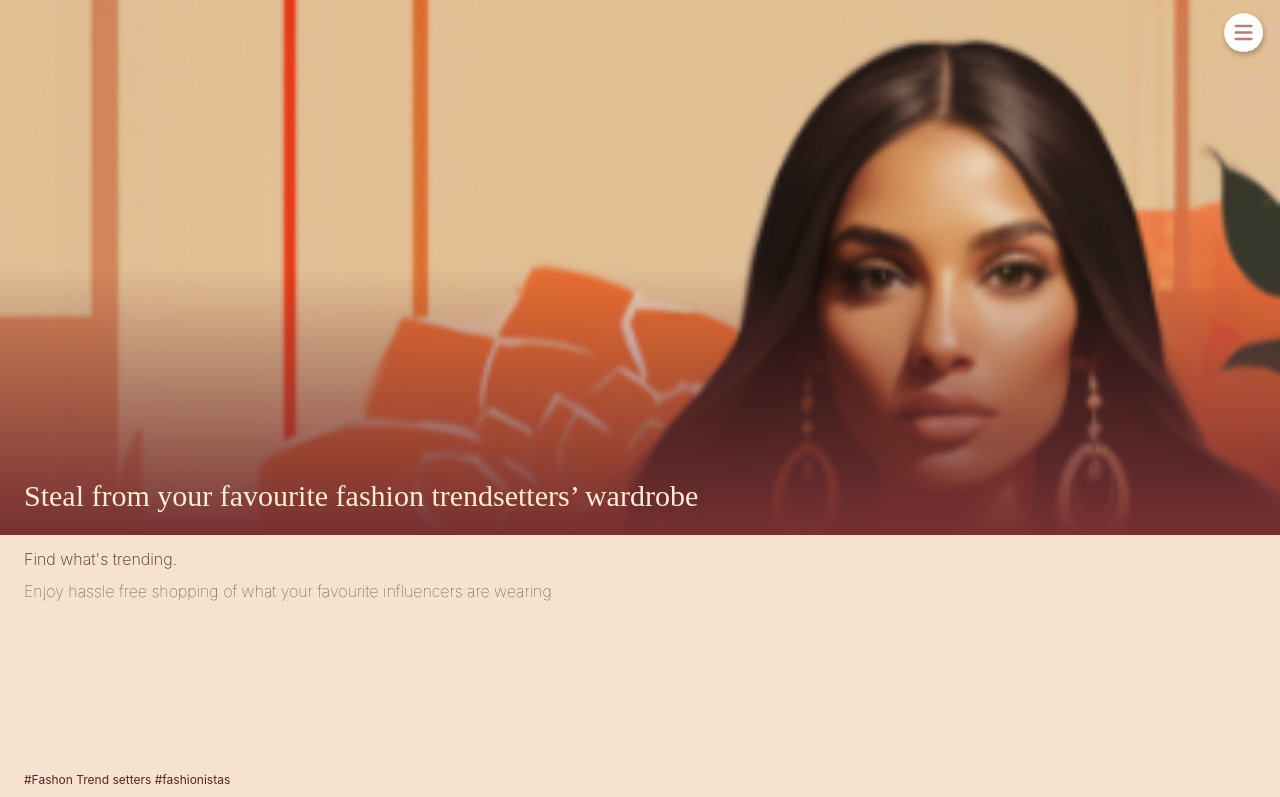
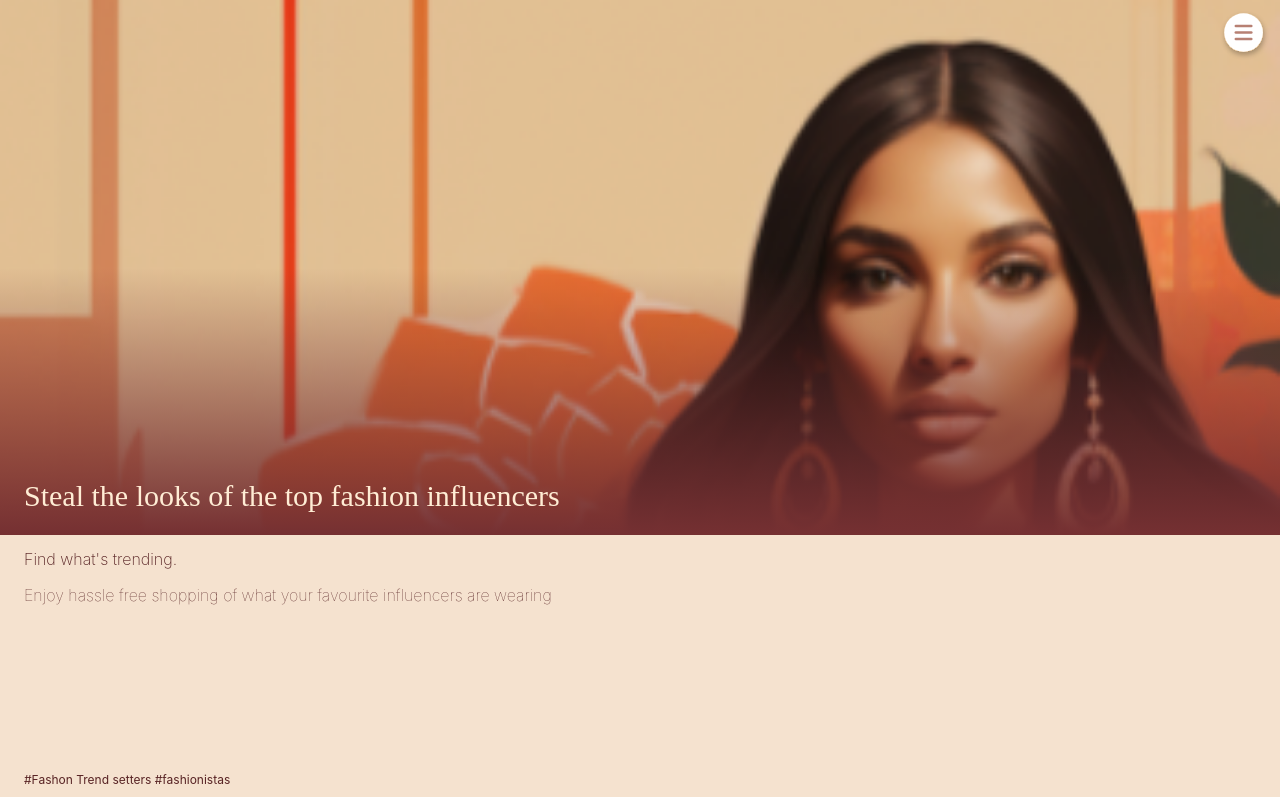
Before and after one commit to shahiddhariwala/wisifie, an Astro site: page / in a window 1280 px wide. Shown: the top 797 px of the page. Built offline with nearby package versions, Linux system fonts and the light colour scheme; Astro itself is replaced by a stand-in of ours.

Commit message:
Update: Text

```diff
--- a/src/components/IntroSection.astro
+++ b/src/components/IntroSection.astro
@@ -5,7 +5,7 @@
     <div
       class="w-full text-orange-100 text-3xl font-normal font-['Quando'] absolute bottom-[21px] z-[20] pl-6 pr-12"
     >
-      Steal from your favourite fashion trendsetters’ wardrobe
+      Steal the looks of the top fashion influencers
     </div>
     <div class="bottom-fade"></div>
   </div>
@@ -14,7 +14,7 @@
   >
     <div>
       <div class="font-extralight">Find what's trending.</div>
-      <div class="pt-2 font-thin">
+      <div class="pt-3 font-thin">
         Enjoy hassle free shopping of what your favourite influencers are
         wearing
       </div>
```
